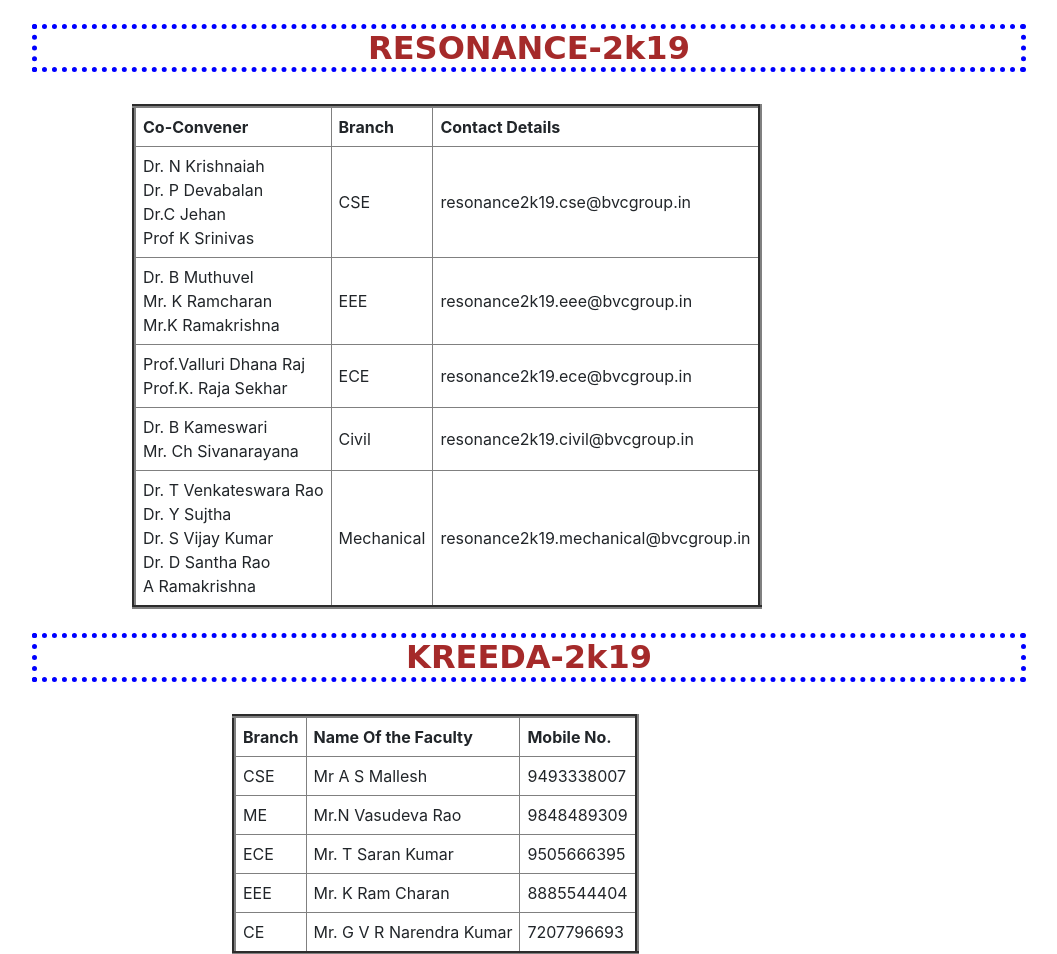
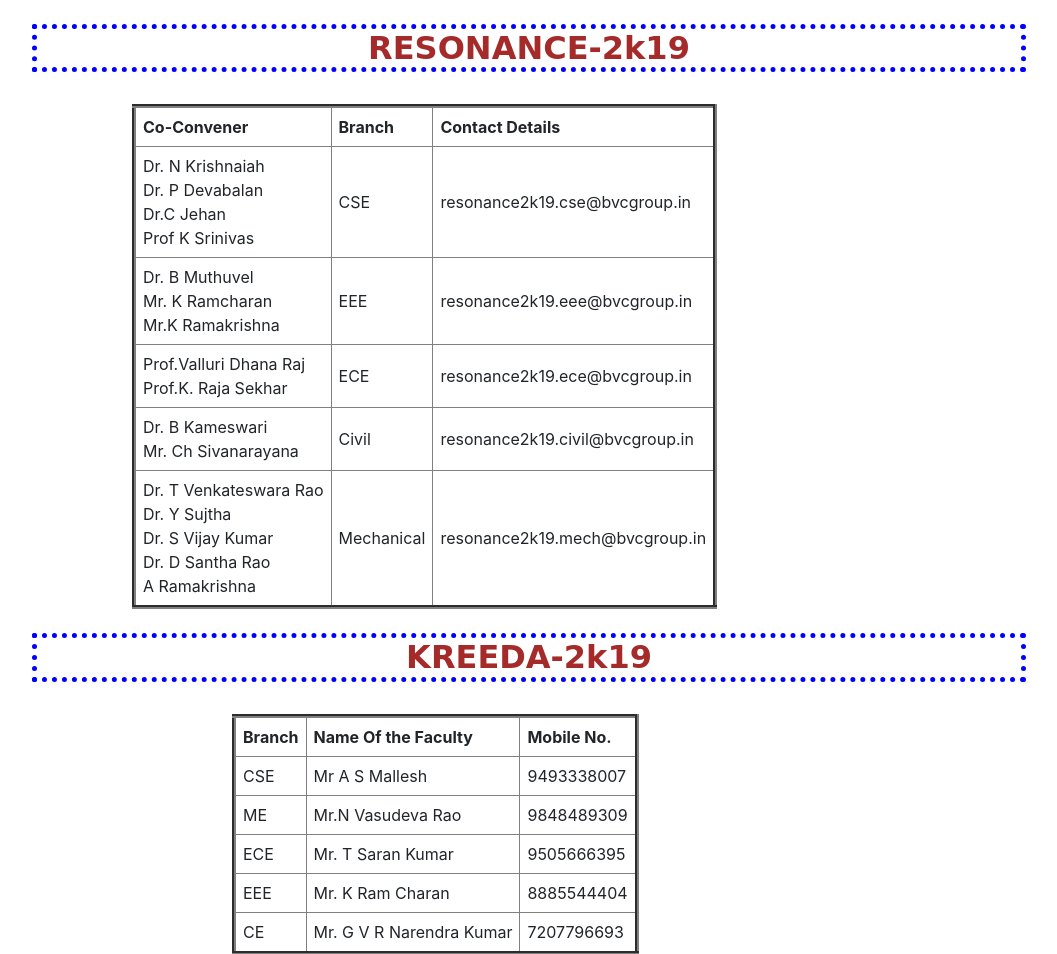
Before and after one commit to murthy98/tech_fest, a Flask app: page /contact/ in a window 1280 px wide. Shown: the part 200-1154 px from the top of the page, without its empty margins (111-1168 px from the left). Run offline with Flask 2, Linux system fonts and the light colour scheme; some libraries are stand-ins or nearby versions.

Commit message:
Update contact.html

```diff
--- a/templates/contact.html
+++ b/templates/contact.html
@@ -34,7 +34,7 @@
                 <tr>
                         <td>Dr. T Venkateswara Rao<br>Dr. Y Sujtha<br>Dr. S Vijay Kumar<br>Dr. D Santha Rao<br>A Ramakrishna</td>
                         <td>Mechanical</td>
-                        <td>resonance2k19.mechanical@bvcgroup.in</td>
+                        <td>resonance2k19.mech@bvcgroup.in</td>
                     </tr>
 </table>
 <br>
```
